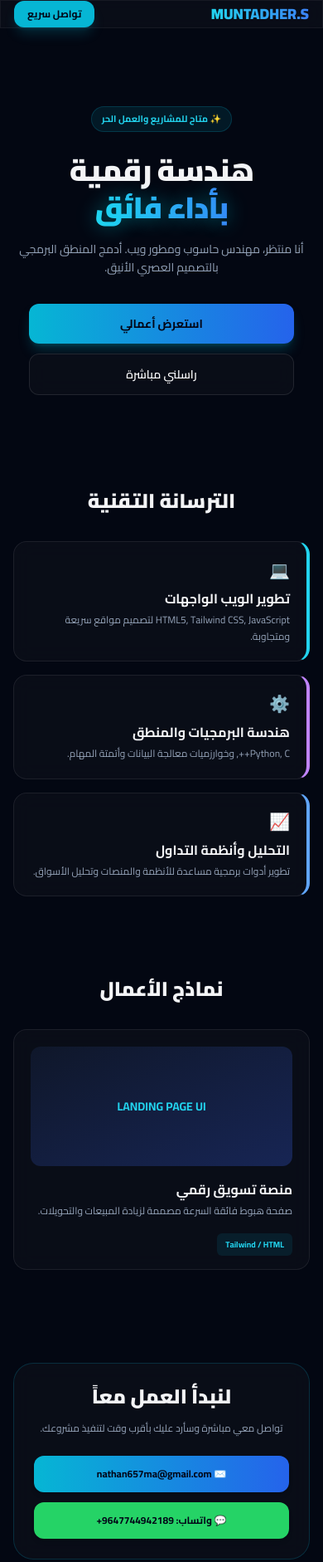
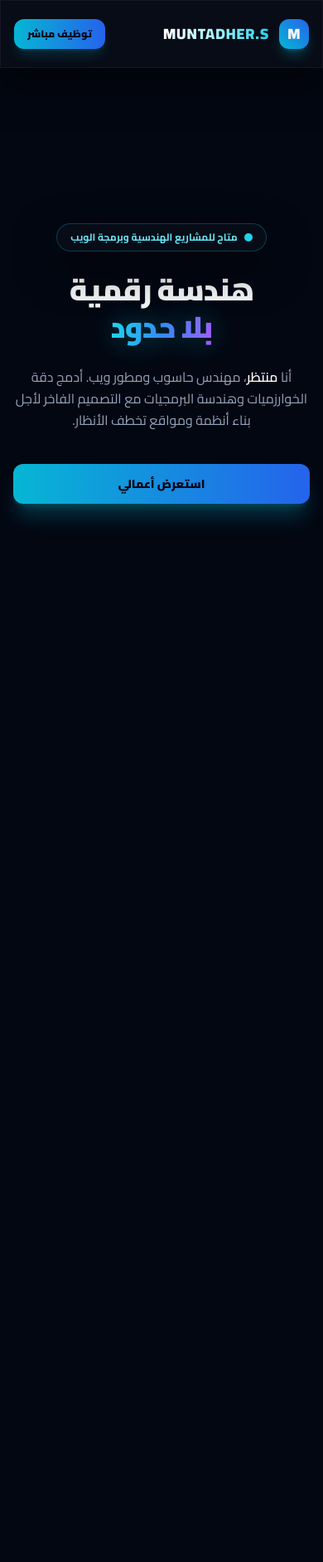
Before and after one commit to CIF4/protfolio, a plain HTML site: page index.html in a window 390 px wide. Shown: the top 1882 px of the page at 83% size. After the commit the page ends 844 px from the top, so only its background shows below. Drawn offline with nearby package versions, Linux system fonts and the light colour scheme.

Commit message:
Add files via upload

```diff
--- a/index.html
+++ b/index.html
@@ -3,10 +3,9 @@
 <head>
     <meta charset="UTF-8">
     <meta name="viewport" content="width=device-width, initial-scale=1.0">
-    <title>MUNTADHER.S | Elite Developer</title>
-    <!-- Tailwind CSS -->
+    <title>MUNTADHER.S | Elite Computer Engineer & Developer</title>
     <script src="https://cdn.tailwindcss.com"></script>
-    <link href="https://fonts.googleapis.com/css2?family=Cairo:wght@400;600;700;900&display=swap" rel="stylesheet">
+    <link href="https://fonts.googleapis.com/css2?family=Cairo:wght@300;400;600;700;900&display=swap" rel="stylesheet">
     <script>
         tailwind.config = {
             theme: {
@@ -16,6 +15,7 @@
                         cardBg: '#0b0f19',
                         neonCyan: '#00f2fe',
                         neonBlue: '#4facfe',
+                        neonPurple: '#a855f7'
                     }
                 }
             }
@@ -23,110 +23,77 @@
     </script>
     <style>
         body { font-family: 'Cairo', sans-serif; background-color: #030712; color: #f3f4f6; overflow-x: hidden; }
-        .glass {
-            background: rgba(11, 15, 25, 0.85);
-            backdrop-filter: blur(12px);
+        #canvas-bg { position: fixed; top: 0; left: 0; width: 100%; height: 100%; z-index: -1; pointer-events: none; }
+
+        .glass-panel {
+            background: rgba(11, 15, 25, 0.75);
+            backdrop-filter: blur(16px);
+            -webkit-backdrop-filter: blur(16px);
             border: 1px solid rgba(255, 255, 255, 0.08);
+            box-shadow: 0 20px 50px rgba(0, 0, 0, 0.5);
         }
-        .glow { text-shadow: 0 0 25px rgba(0, 242, 254, 0.4); }
+
+        .glow-effect {
+            text-shadow: 0 0 35px rgba(0, 242, 254, 0.4);
+        }
+
+        .gradient-border {
+            position: relative;
+            border-radius: 1.5rem;
+            background: linear-gradient(180deg, rgba(255,255,255,0.1), rgba(255,255,255,0.02));
+            padding: 1px;
+        }
+
+        .card-inner {
+            background: #0b0f19;
+            border-radius: calc(1.5rem - 1px);
+        }
     </style>
 </head>
-<body class="antialiased">
+<body class="antialiased selection:bg-cyan-500 selection:text-black">
 
-    <!-- الهيدر الموبايل المتجاوب -->
-    <header class="fixed top-0 left-0 right-0 z-50 glass border-b border-white/5">
-        <div class="max-w-7xl mx-auto px-4 h-18 flex items-center justify-between">
-            <span class="font-black text-lg bg-gradient-to-r from-cyan-400 to-blue-500 bg-clip-text text-transparent">
-                MUNTADHER.S
-            </span>
-            <a href="#contact" class="bg-cyan-500 text-slate-950 font-bold px-4 py-2 rounded-xl text-xs shadow-lg shadow-cyan-500/20">
-                تواصل سريع
+    <canvas id="canvas-bg"></canvas>
+
+    <header class="fixed top-0 left-0 right-0 z-50 glass-panel border-b border-white/5">
+        <div class="max-w-7xl mx-auto px-4 sm:px-6 h-20 flex items-center justify-between">
+            <div class="flex items-center gap-3">
+                <div class="w-9 h-9 rounded-xl bg-gradient-to-tr from-cyan-500 to-blue-600 flex items-center justify-center font-black text-lg shadow-lg shadow-cyan-500/30">M</div>
+                <span class="font-black text-lg sm:text-xl tracking-wider bg-gradient-to-r from-white via-cyan-200 to-cyan-400 bg-clip-text text-transparent">
+                    MUNTADHER.S
+                </span>
+            </div>
+            <nav class="hidden md:flex items-center gap-8 text-sm font-semibold text-slate-400">
+                <a href="#about" class="hover:text-cyan-400 transition">الرئيسية</a>
+                <a href="#skills" class="hover:text-cyan-400 transition">المهارات</a>
+                <a href="#projects" class="hover:text-cyan-400 transition">معرض الأعمال</a>
+                <a href="#contact" class="hover:text-cyan-400 transition">تواصل معي</a>
+            </nav>
+            <a href="#contact" class="bg-gradient-to-r from-cyan-500 to-blue-600 text-slate-950 font-black px-4 sm:px-5 py-2.5 rounded-xl shadow-lg shadow-cyan-500/20 text-xs sm:text-sm transition transform hover:scale-105">
+                توظيف مباشر
             </a>
         </div>
     </header>
 
-    <!-- قسم الهيرو المخصص للهواتف -->
-    <section class="pt-32 pb-16 px-4 text-center">
-        <div class="inline-block bg-cyan-500/10 border border-cyan-500/20 text-cyan-400 text-[11px] font-bold px-3 py-1.5 rounded-full mb-6">
-            ✨ متاح للمشاريع والعمل الحر
-        </div>
-        <h1 class="text-4xl font-black tracking-tight mb-4 leading-tight">
-            هندسة رقمية <br>
-            <span class="bg-gradient-to-r from-cyan-400 to-blue-500 bg-clip-text text-transparent glow">
-                بأداء فائق
-            </span>
-        </h1>
-        <p class="text-slate-400 text-sm mb-8 leading-relaxed max-w-sm mx-auto">
-            أنا منتظر، مهندس حاسوب ومطور ويب. أدمج المنطق البرمجي بالتصميم العصري الأنيق.
-        </p>
-        <div class="flex flex-col gap-3 max-w-xs mx-auto">
-            <a href="#projects" class="bg-gradient-to-r from-cyan-500 to-blue-600 text-slate-950 font-bold py-3.5 rounded-xl shadow-lg shadow-cyan-500/25 text-sm">
-                استعرض أعمالي
-            </a>
-            <a href="#contact" class="glass text-white font-semibold py-3.5 rounded-xl text-sm border border-white/10">
-                راسلني مباشرة
-            </a>
-        </div>
-    </section>
+    <section id="about" class="min-h-screen flex items-center justify-center pt-28 pb-20 px-4 sm:px-6 relative">
+        <div class="max-w-4xl mx-auto text-center">
+            <div class="inline-flex items-center gap-2 glass-panel px-4 py-2 rounded-full mb-6 border border-cyan-500/30">
+                <span class="w-2.5 h-2.5 rounded-full bg-cyan-400 animate-ping"></span>
+                <span class="text-xs font-bold text-cyan-300">متاح للمشاريع الهندسية وبرمجة الويب</span>
+            </div>
 
-    <!-- قسم المهارات والترسانة التقنية -->
-    <section class="py-12 px-4 max-w-md mx-auto">
-        <h2 class="text-2xl font-black text-center mb-8">الترسانة التقنية</h2>
-        <div class="flex flex-col gap-4">
-            <div class="glass p-5 rounded-2xl border-r-4 border-r-cyan-400">
-                <div class="text-xl mb-2">💻</div>
-                <h3 class="font-bold text-base mb-1">تطوير الويب الواجهات</h3>
-                <p class="text-slate-400 text-xs leading-relaxed">HTML5, Tailwind CSS, JavaScript لتصميم مواقع سريعة ومتجاوبة.</p>
-            </div>
-            <div class="glass p-5 rounded-2xl border-r-4 border-r-purple-400">
-                <div class="text-xl mb-2">⚙️</div>
-                <h3 class="font-bold text-base mb-1">هندسة البرمجيات والمنطق</h3>
-                <p class="text-slate-400 text-xs leading-relaxed">Python, C++, وخوارزميات معالجة البيانات وأتمتة المهام.</p>
-            </div>
-            <div class="glass p-5 rounded-2xl border-r-4 border-r-blue-400">
-                <div class="text-xl mb-2">📈</div>
-                <h3 class="font-bold text-base mb-1">التحليل وأنظمة التداول</h3>
-                <p class="text-slate-400 text-xs leading-relaxed">تطوير أدوات برمجية مساعدة للأنظمة والمنصات وتحليل الأسواق.</p>
-            </div>
-        </div>
-    </section>
+            <h1 class="text-4xl sm:text-6xl lg:text-7xl font-black tracking-tight mb-6 leading-tight">
+                هندسة رقمية <br>
+                <span class="bg-gradient-to-r from-cyan-400 via-blue-500 to-purple-500 bg-clip-text text-transparent glow-effect">
+                    بلا حدود
+                </span>
+            </h1>
 
-    <!-- قسم الأعمال -->
-    <section id="projects" class="py-12 px-4 max-w-md mx-auto">
-        <h2 class="text-2xl font-black text-center mb-8">نماذج الأعمال</h2>
-        <div class="flex flex-col gap-6">
-            <div class="glass p-5 rounded-2xl">
-                <div class="h-36 rounded-xl bg-gradient-to-br from-slate-900 to-blue-950 mb-4 flex items-center justify-center text-cyan-400 font-bold text-sm">
-                    LANDING PAGE UI
-                </div>
-                <h3 class="font-bold text-base mb-1">منصة تسويق رقمي</h3>
-                <p class="text-slate-400 text-xs leading-relaxed mb-4">صفحة هبوط فائقة السرعة مصممة لزيادة المبيعات والتحويلات.</p>
-                <span class="text-[10px] bg-cyan-500/10 text-cyan-400 font-bold px-2.5 py-1 rounded-md">Tailwind / HTML</span>
-            </div>
-        </div>
-    </section>
+            <p class="text-base sm:text-lg text-slate-400 mb-10 max-w-2xl mx-auto leading-relaxed">
+                أنا <span class="text-white font-semibold">منتظر</span>، مهندس حاسوب ومطور ويب. أدمج دقة الخوارزميات وهندسة البرمجيات مع التصميم الفاخر لأجل بناء أنظمة ومواقع تخطف الأنظار.
+            </p>
 
-    <!-- قسم التواصل (موبايل فخامة) -->
-    <section id="contact" class="py-16 px-4 max-w-md mx-auto text-center">
-        <div class="glass p-6 rounded-3xl border border-cyan-500/20">
-            <h2 class="text-2xl font-black mb-3">لنبدأ العمل معاً</h2>
-            <p class="text-slate-400 text-xs mb-6 leading-relaxed">
-                تواصل معي مباشرة وسأرد عليك بأقرب وقت لتنفيذ مشروعك.
-            </p>
-            <div class="flex flex-col gap-3">
-                <a href="mailto:nathan657ma@gmail.com" class="bg-gradient-to-r from-cyan-500 to-blue-600 text-slate-950 font-bold py-3.5 rounded-xl text-xs shadow-md">
-                    ✉️ nathan657ma@gmail.com
+            <div class="flex flex-col sm:flex-row justify-center gap-4">
+                <a href="#projects" class="bg-gradient-to-r from-cyan-500 to-blue-600 text-slate-950 font-black px-8 py-3.5 rounded-xl shadow-xl shadow-cyan-500/25 transition transform hover:-translate-y-1 text-sm sm:text-base">
+                    استعرض أعمالي
                 </a>
-                <a href="https://wa.me/9647744942189" target="_blank" class="bg-[#25d366] text-slate-950 font-bold py-3.5 rounded-xl text-xs shadow-md">
-                    💬 واتساب: 9647744942189+
-                </a>
-            </div>
-        </div>
-    </section>
-
-    <footer class="py-8 text-center text-xs text-slate-500 border-t border-white/5">
-        <p>© 2026 MUNTADHER.S</p>
-    </footer>
-
-</body>
-</html>
+                <a href="#contact" class="glass-panel hover:bg-white/5 text-white font-bold px-8 py-3.5 rounded-xl transition transform hover:-translate-y-1 border border-white/10
```
